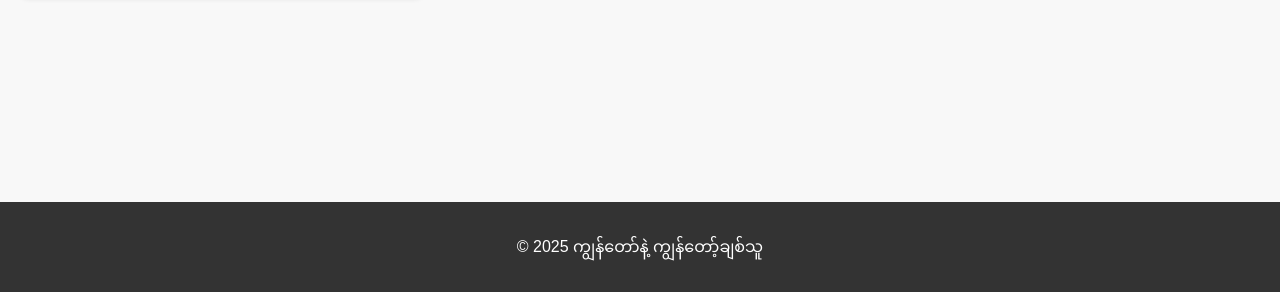
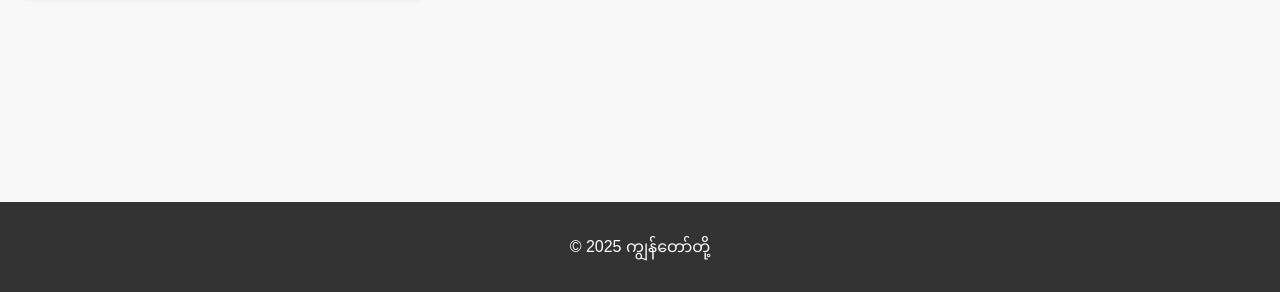
Before and after one commit to TestinggNaingg/TestinggWeb, a plain HTML site: page index.html in a window 1280 px wide. Shown: the part 508-800 px from the top of the page. Drawn offline with Linux system fonts and the light colour scheme.

```diff
--- a/index.html
+++ b/index.html
@@ -15,7 +15,7 @@
             </div>
     </main>
     <footer>
-        <p>&copy; <span id="year"></span> ကျွန်တော်နဲ့ ကျွန်တော့်ချစ်သူ</p>
+        <p>&copy; <span id="year"></span> ကျွန်တော်တို့</p>
     </footer>
     <script src="script.js"></script>
 </body>
```
